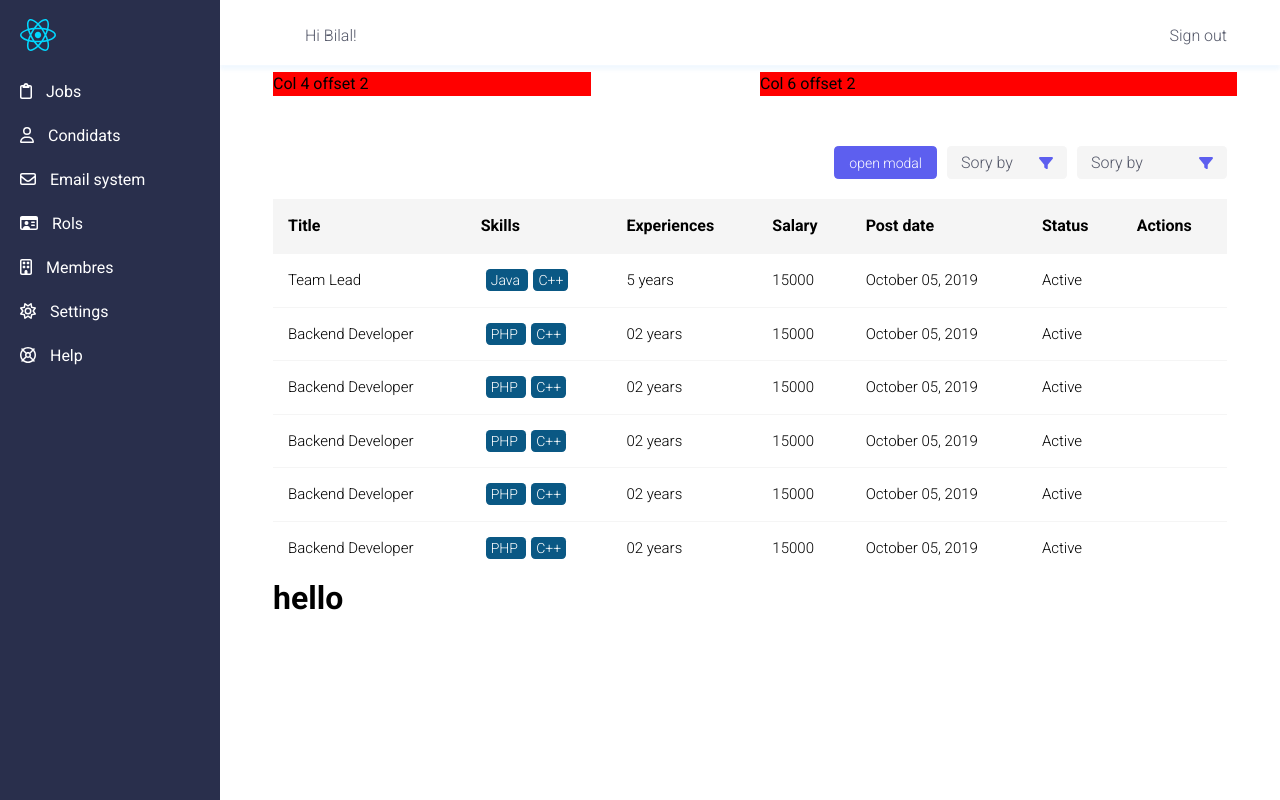
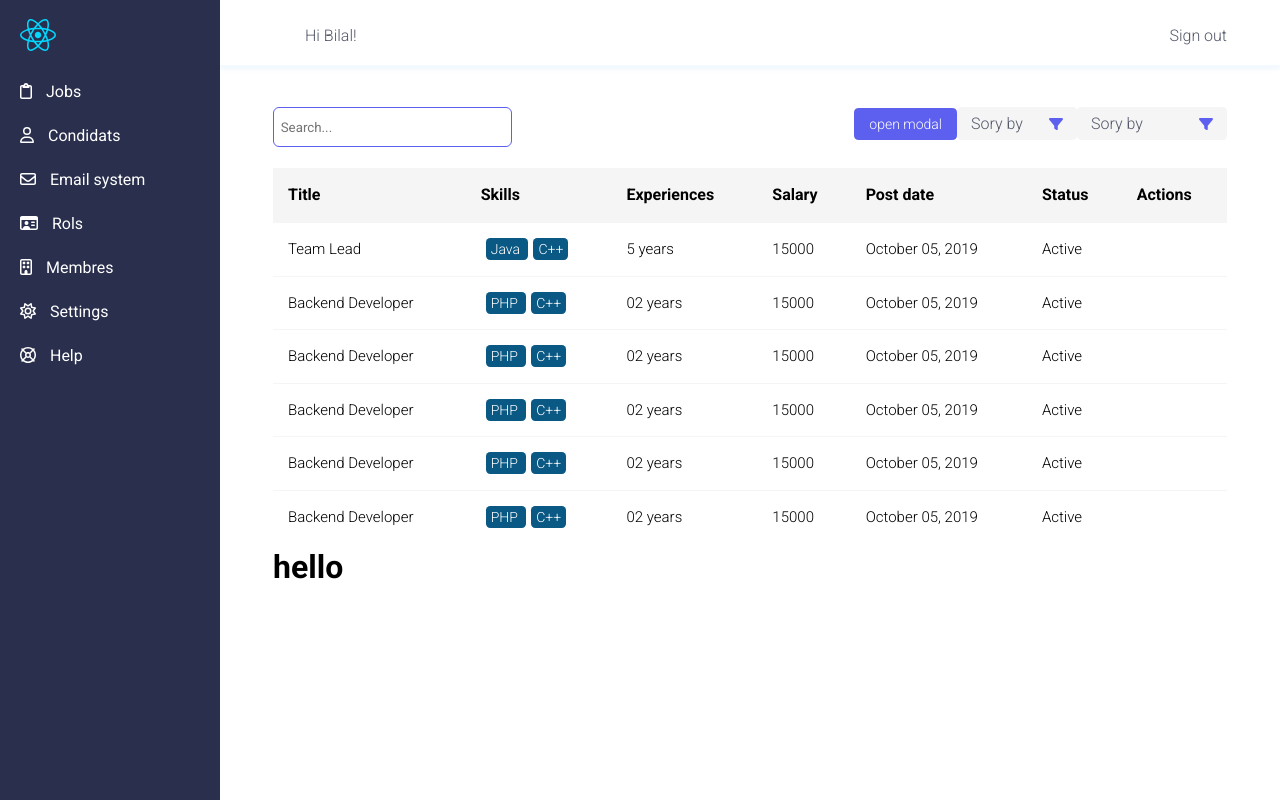
Before and after one commit to hiringkanban/frontend, a React (Vite) app: page /admin in a window 1280 px wide. Built offline with nearby package versions, Linux system fonts and the light colour scheme.

Commit message:
felx grid component

```diff
--- a/src/components/Atoms/Col/style.ts
+++ b/src/components/Atoms/Col/style.ts
@@ -2,11 +2,11 @@ import styled from "styled-components";
 import { colT } from "./type";
 
 const StyledCol = styled.div<{span: colT, offset?: colT}>`
-    flex: 0 0 ${props => props.span * 100 / 12}%;
+    flex: ${props => props.span * 100 / 12}%;
     margin-inline-start: ${props => props.offset !== undefined ? props.offset * 100 / 12 : 0}%;
-    background-color: red;
     @media (max-width: 768px) {
         width: 100%;
+        margin-inline-start:0;
     }
 `;
 
--- a/src/components/Atoms/Row/row.tsx
+++ b/src/components/Atoms/Row/row.tsx
@@ -1,9 +1,19 @@
 import StyledRow from "./style";
 import { rowProps } from "./type";
 
-const Row:React.FC<rowProps> = ({children, gap}) => {
+const Row:React.FC<rowProps> = (props) => {
+
+    const {
+        children,
+        margin,
+        gap
+    } = props;
+
     return (
-        <StyledRow gap={gap}>
+        <StyledRow
+            gap={gap}
+            margin={margin}
+        >
             {children}
         </StyledRow>
     )
--- a/src/components/Atoms/Row/style.tsx
+++ b/src/components/Atoms/Row/style.tsx
@@ -1,9 +1,10 @@
 import styled from "styled-components";
 
-const StyledRow = styled.div<{gap?: number}>`
+const StyledRow = styled.div<{gap?: number, margin?: string}>`
     display: flex;
     flex-wrap: nowrap;
     gap: ${props => props.gap}px;
+    margin: ${props => props.margin};
 
     @media (max-width: 768px) {
         flex-wrap: wrap;
--- a/src/components/Atoms/Row/type.ts
+++ b/src/components/Atoms/Row/type.ts
@@ -2,5 +2,6 @@ import React from "react";
 
 export interface rowProps {
     children: React.ReactNode,
+    margin?: string,
     gap?: number
 }
--- a/src/components/Templates/Admin/admin.tsx
+++ b/src/components/Templates/Admin/admin.tsx
@@ -14,6 +14,7 @@ import Button from "../../Atoms/Button";
 import Modal from "../../Molecules/Modal";
 import Row from "../../Atoms/Row";
 import Col from "../../Atoms/Col";
+import Input from "../../Atoms/Input";
 
 type dataT = {
     key: string,
@@ -149,12 +150,12 @@ const AdminTemplate:React.FC<navbarProps> = ({ leftMenu, rightMenu }) => {
             <Section left="220px">
                 <NavBar leftMenu={leftMenu} rightMenu={rightMenu}/>
                 <Container>
-                    <Row gap={10}>
-                        <Col span={4}>Col 4 offset 2</Col>
-                        <Col span={6} offset={2}>Col 6  offset 2</Col>
-                    </Row>
-                    <FlexBox margin="50px 0 20px 0" justify="flex-end" gap="10px">
-
+                    <Row margin="35px 0 5px 0">
+                        <Col span={3}>
+                            <Input placeholder="Search..." onChange={() => console.log('change')} />
+                        </Col>
+                        <Col span={6} offset={3}>
+                            <FlexBox justify="end" alignItem="center">
                                 <Button onClick={() => setOpen(!open)}> open modal </Button>
                                 <Modal
                                     title="Modal title"
@@ -188,6 +189,8 @@ const AdminTemplate:React.FC<navbarProps> = ({ leftMenu, rightMenu }) => {
                                     rightIcon={<FontAwesomeIcon icon={['fas', 'filter']} style={{color: '#5d5fef'}} />}
                                 />
                             </FlexBox>
+                        </Col>
+                    </Row>
                     <div style={{overflowX:'auto'}}>
                         <Table columns={cols} dataSource={data}/>
                     </div>
```
Lines whose indentation alone changed are shown as unchanged.
